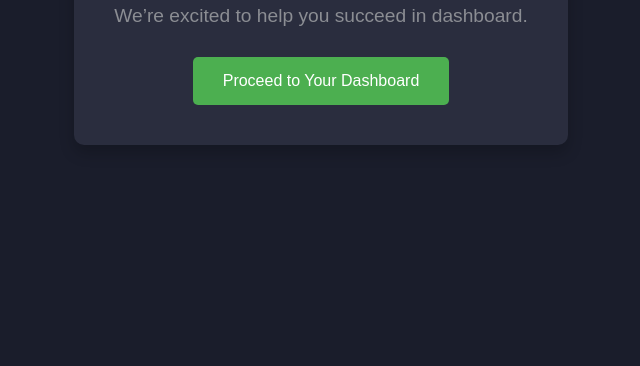
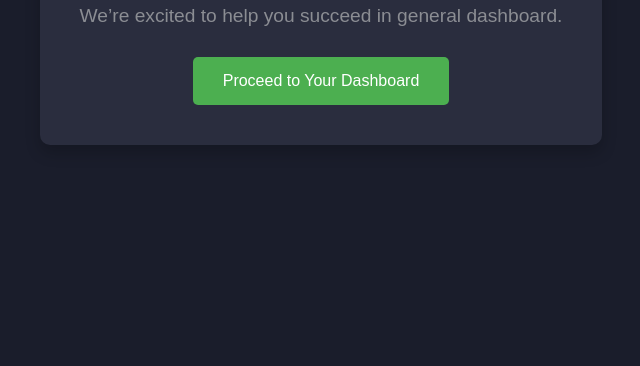
Before and after one commit to PrinceKoomson/WebTech_Flnal-main, a website: page public/general-dashboard.html in a window 1280 px wide. Shown: the part 434-800 px from the top of the page, without its empty margins (319-959 px from the left). Drawn offline with Linux system fonts and the light colour scheme; some packages are replaced by stand-ins of ours; a script that the page names is missing.

Commit message:
Initial commit

```diff
--- a/public/general-dashboard.html
+++ b/public/general-dashboard.html
@@ -107,7 +107,7 @@
         // Extract user name and career interest from the query parameters
         const params = new URLSearchParams(window.location.search);
         const userName = params.get('name') || "Tech Enthusiast";
-        const careerPath = params.get('career') || "dashboard";
+        const careerPath = params.get('career') || "general-dashboard";
 
         // Update welcome message dynamically
         document.getElementById('welcomeMessage').textContent = `Welcome, ${userName}!`;
```
